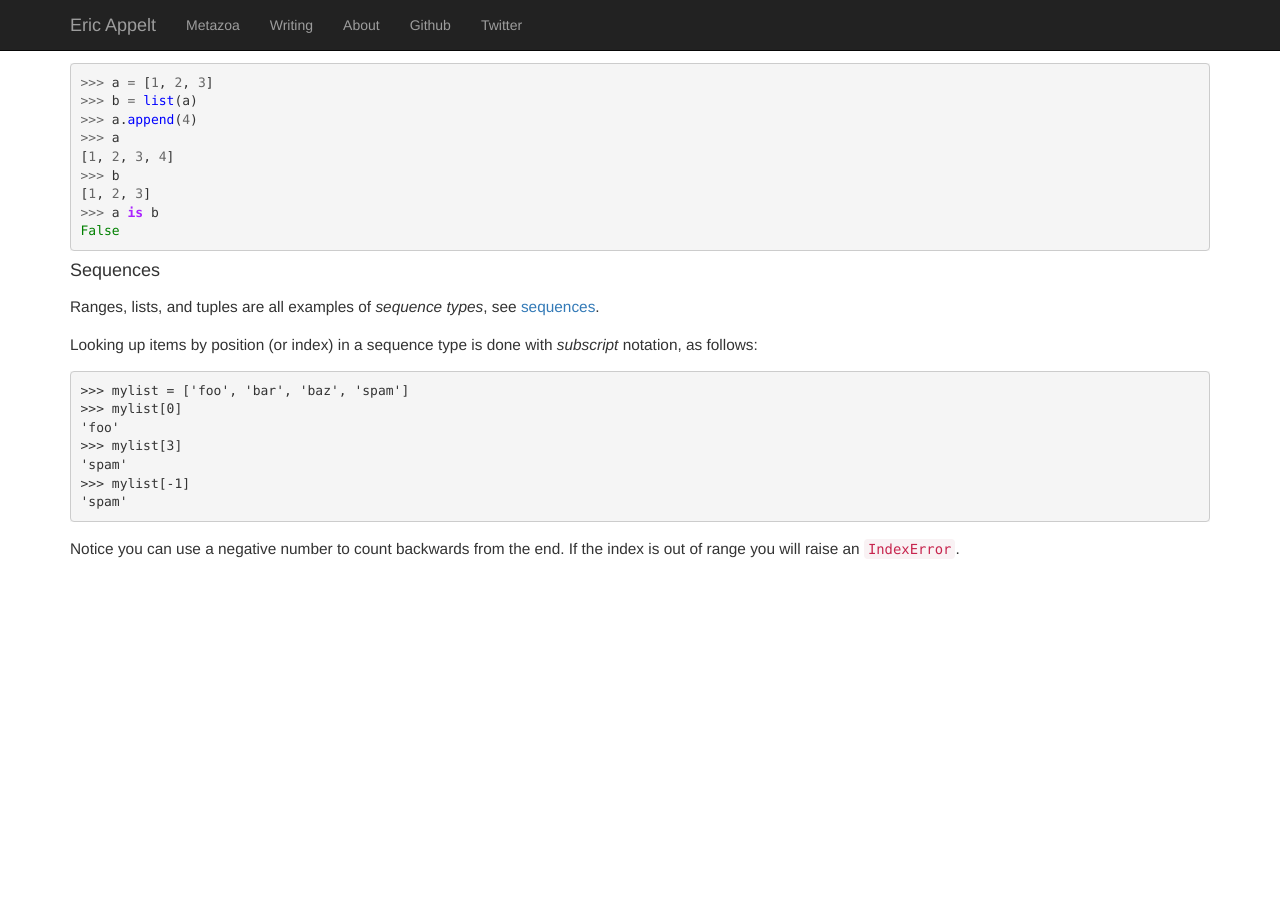
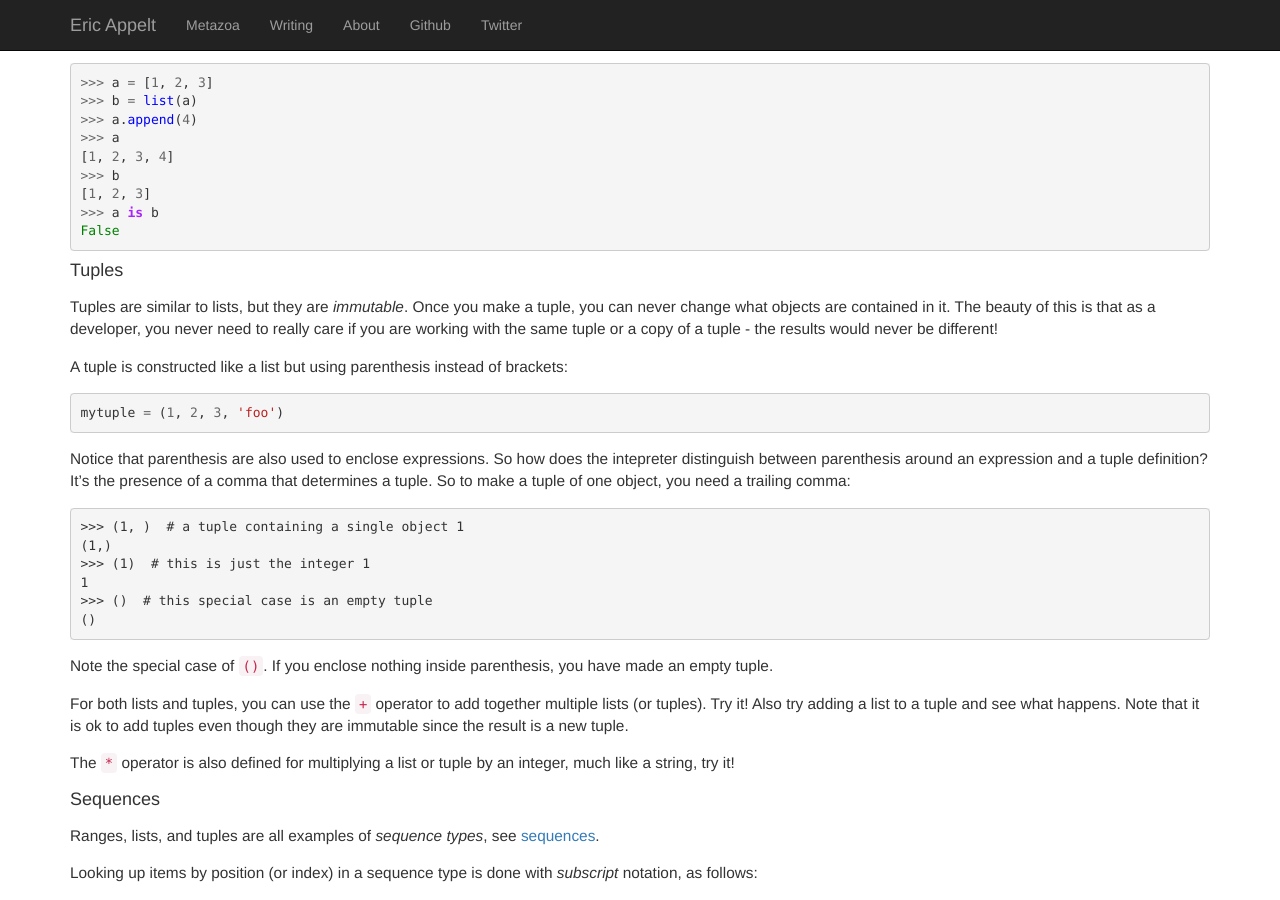
Before and after one commit to appeltel/website-ericappelt, a Jekyll site: the page built from pythonclass/session2.md, in a window 1280 px wide and 900 px high, scrolled down 3054 px. Built offline with Jekyll 4.4.1, drawn with Linux system fonts in a browser that asks for light colours; nearby versions of some CDN libraries; before the commit the page ends 3629 px from its top, so only the background shows below that.

Commit message:
Moar session 2 notes

```diff
--- a/pythonclass/session2.md
+++ b/pythonclass/session2.md
@@ -186,6 +186,42 @@ function which will iterate over the list and make a new one with the contents o
 False
 {% endhighlight %}
 
+#### Tuples
+
+Tuples are similar to lists, but they are *immutable*. Once you make a tuple, you can
+never change what objects are contained in it. The beauty of this is that as a developer, you never
+need to really care if you are working with the same tuple or a copy of a tuple - the results
+would never be different!
+
+A tuple is constructed like a list but using parenthesis instead of brackets:
+
+{% highlight python %}
+mytuple = (1, 2, 3, 'foo')
+{% endhighlight %}
+
+Notice that parenthesis are also used to enclose expressions. So how does the intepreter
+distinguish between parenthesis around an expression and a tuple definition? It's the presence of
+a comma that determines a tuple. So to make a tuple of one object, you need a trailing comma:
+
+{% highlight pycon %}
+>>> (1, )  # a tuple containing a single object 1
+(1,)
+>>> (1)  # this is just the integer 1
+1
+>>> ()  # this special case is an empty tuple
+()
+{% endhighlight %}
+
+Note the special case of `()`. If you enclose nothing inside parenthesis, you have made an
+empty tuple.
+
+For both lists and tuples, you can use the `+` operator to add together multiple lists (or tuples).
+Try it! Also try adding a list to a tuple and see what happens. Note that it is ok to add tuples
+even though they are immutable since the result is a new tuple.
+
+The `*` operator is also defined for multiplying a list or tuple by an integer, much like a string,
+try it!
+
 #### Sequences
 
 Ranges, lists, and tuples are all examples of *sequence types*, see [sequences](https://docs.python.org/3/library/stdtypes.html#sequence-types-list-tuple-range).
```
